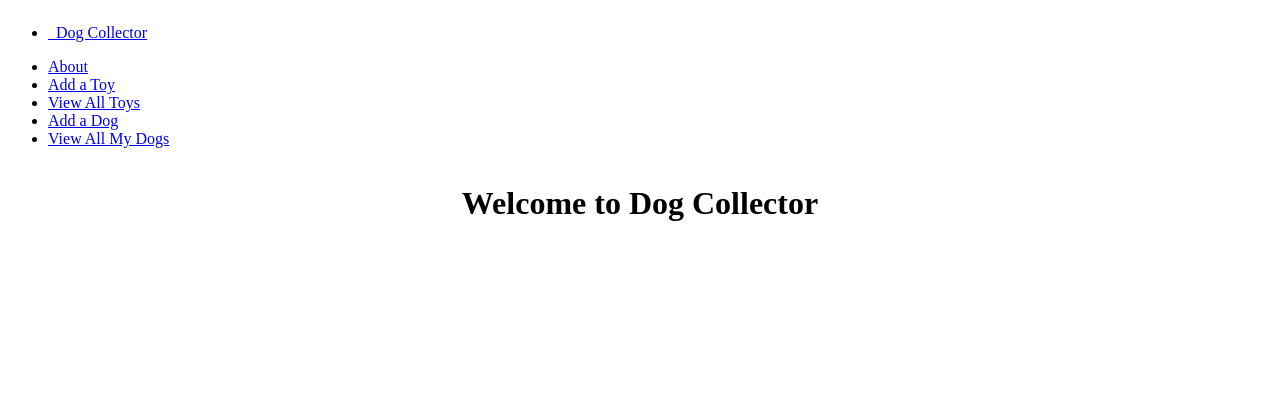
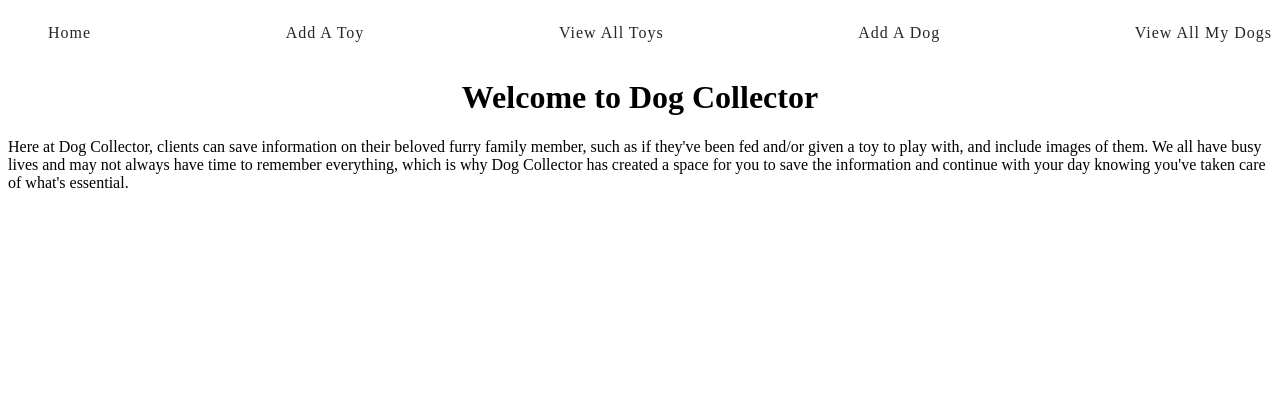
Before and after one commit to xcbhx/dogcollector, a Django app: page / in a window 1280 px wide. Shown: the top 420 px of the page. Run offline with Django 4.2, Linux system fonts and the light colour scheme.

Commit message:
edit navbar & pages

```diff
--- a/main_app/static/css/style.css
+++ b/main_app/static/css/style.css
@@ -17,3 +17,23 @@
 #home {
   text-align: center;
 }
+
+/* Navbar */
+
+.navbar {
+  display: flex;
+  justify-content: space-between;
+  align-items: center;
+  list-style-type: none;
+}
+
+a {
+  text-decoration: none;
+  color: rgb(38, 38, 38);
+  letter-spacing: 1px;
+}
+
+.navbarHome {
+  float: left;
+  list-style-type: none;
+}
--- a/main_app/templates/base.html
+++ b/main_app/templates/base.html
@@ -10,17 +10,14 @@
   <link rel="stylesheet" href="{% static 'css/style.css'%}">
 </head>
 <body>
-  <header class="navbar-fixed">
+  <header>
     <nav>
-      <div class="nav-wrapper">
-        <ul>
-          <li><a href="{% url 'home' %}" class="left brand-logo">&nbsp;&nbsp;Dog Collector</a></li>
-        </ul>
-        <ul class="right">
-          <li><a href="{% url 'about' %}">About</a></li>
-          <li><a href="{% url 'toys_create' %}">Add a Toy</a></li>
+      <div>
+        <ul class="navbar">
+          <li><a href="{% url 'home' %}">Home</a></li>
+          <li><a href="{% url 'toys_create' %}">Add A Toy</a></li>
           <li><a href="{% url 'toys_index' %}">View All Toys</a></li>
-          <li><a href="{% url 'dogs_create' %}">Add a Dog</a></li>
+          <li><a href="{% url 'dogs_create' %}">Add A Dog</a></li>
           <li><a href="{% url 'index' %}">View All My Dogs</a></li>
         </ul>
       </div>
--- a/main_app/templates/home.html
+++ b/main_app/templates/home.html
@@ -5,4 +5,11 @@
   <h1>Welcome to Dog Collector</h1>
 </div>
 
+<p>Here at Dog Collector, clients can save information on their beloved furry
+  family member, such as if they've been fed and/or given a toy to play with,
+  and include images of them. We all have busy lives and may not always have time
+  to remember everything, which is why Dog Collector has created a space for you
+  to save the information and continue with your day knowing you've taken care of
+  what's essential.</p>
+
 {% endblock %}
--- a/main_app/urls.py
+++ b/main_app/urls.py
@@ -3,7 +3,7 @@ from . import views
 
 urlpatterns = [
     path('', views.home, name='home'),
-    path('about/',views.about, name='about'),
+    path('home/',views.home, name='home'),
     path('dogs/', views.dogs_index, name='index'),
     path('dogs/<int:dog_id>/', views.dogs_detail, name='detail'),
     path('dogs/create/', views.DogCreate.as_view(), name='dogs_create'),
--- a/main_app/views.py
+++ b/main_app/views.py
@@ -12,9 +12,6 @@ from .forms import FeedingForm
 def home(request):
     # Include an .html file extension
     return render(request, 'home.html')
-
-def about(request):
-    return render(request, 'about.html')
 
 def dogs_index(request):
     dogs = Dog.objects.all()
```
Also changed, not shown: main_app/templates/about.html (deleted, +0 -13 lines). Lines whose indentation alone changed are shown as unchanged.
